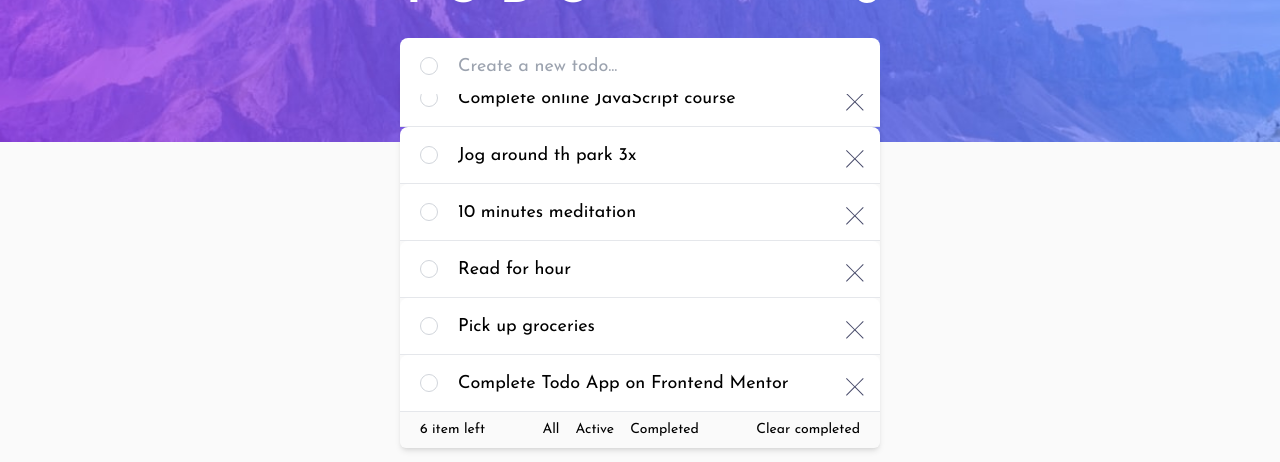
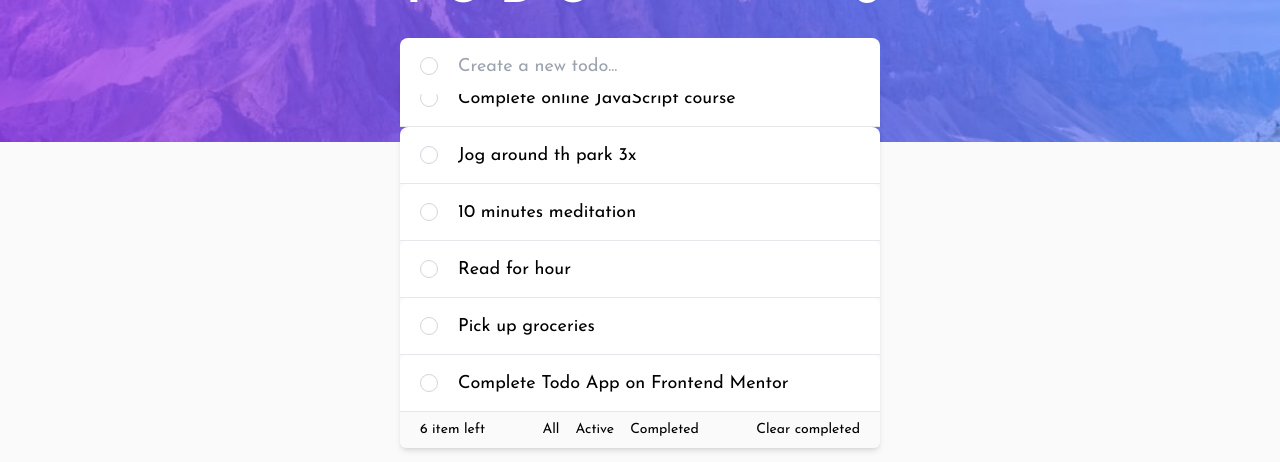
Before and after one commit to alejo9456/todo-app, a React (Vite) app: page / in a window 1280 px wide. Shown: the part 178-640 px from the top of the page. Built offline with nearby package versions, Linux system fonts and the light colour scheme.

Commit message:
feat: Enhance TodoItem interaction with hover and focus for delete button

```diff
--- a/src/components/TodoItem.jsx
+++ b/src/components/TodoItem.jsx
@@ -1,13 +1,14 @@
-    import { useState } from 'react'
+    import { useState } from 'react';
     import check from '../assets/icon-check.svg'
     import cross from '../assets/icon-cross.svg'
 
     export const TodoItem = ({ todo, onDeleteTodo, onUpdateTodo  }) => {
-        const [isComplete, setIsComplete] = useState(todo.complete);
+
+        const [isFocused, setIsFocused] = useState(false);
+        const [isHovered, setIsHovered] = useState(false);
 
         const handleCheckboxChange = () => {
-            const updatedTodo = {...todo, complete: !isComplete};
-            setIsComplete(!isComplete)
+            const updatedTodo = {...todo, complete: !todo.complete};
             onUpdateTodo(todo.id, updatedTodo)
         }
 
@@ -16,14 +17,19 @@
         }
 
         return (
-            <li className="flex items-center w-full bg-white rounded-t-lg px-5 py-2 border-b">
+            <li className="flex items-center w-full bg-white rounded-t-lg px-5 py-2 border-b"
+                onFocus={ ()=> setIsFocused(true)}
+                onBlur={ ()=> setIsFocused(false)}
+                onMouseEnter={()=> setIsHovered(true)}
+                onMouseLeave={()=> setIsHovered(false)}
+            >
                 <button
                 onClick={handleCheckboxChange}
                 className={`relative flex justify-between rounded-full border p-2 border-gray-300 cursor-pointer mr-5 ${
-                    isComplete ? 'bg-check-background' : ''
+                    todo.complete ? 'bg-check-background' : ''
                 }`}
                 >
-                {isComplete ? (
+                {todo.complete ? (
                     <img
                     src={check}
                     alt="Checkmark"
@@ -32,14 +38,18 @@
                 ) : null}
                 </button>
                 <input
-                className={`outline-none h-10 w-full ${isComplete ? 'line-through' : ''} transition-all duration-500`}
+                    className={`outline-none h-10 w-full ${todo.complete ? 'line-through text-dark-grayish-blue' : ''} transition-all duration-500`}
                     type="text"
                     defaultValue={todo.name}/>
+                {
+                    (isFocused || isHovered )&& (
+
                     <button
                         onClick={ handleDelete }
                         className="absolute right-0 mt-2 mr-2 p-2 cursor-pointer">
                         <img src={cross} alt="Cross"/>
                     </button>
+                )}
             </li>
         )
     }
```
Lines whose indentation alone changed are shown as unchanged.
